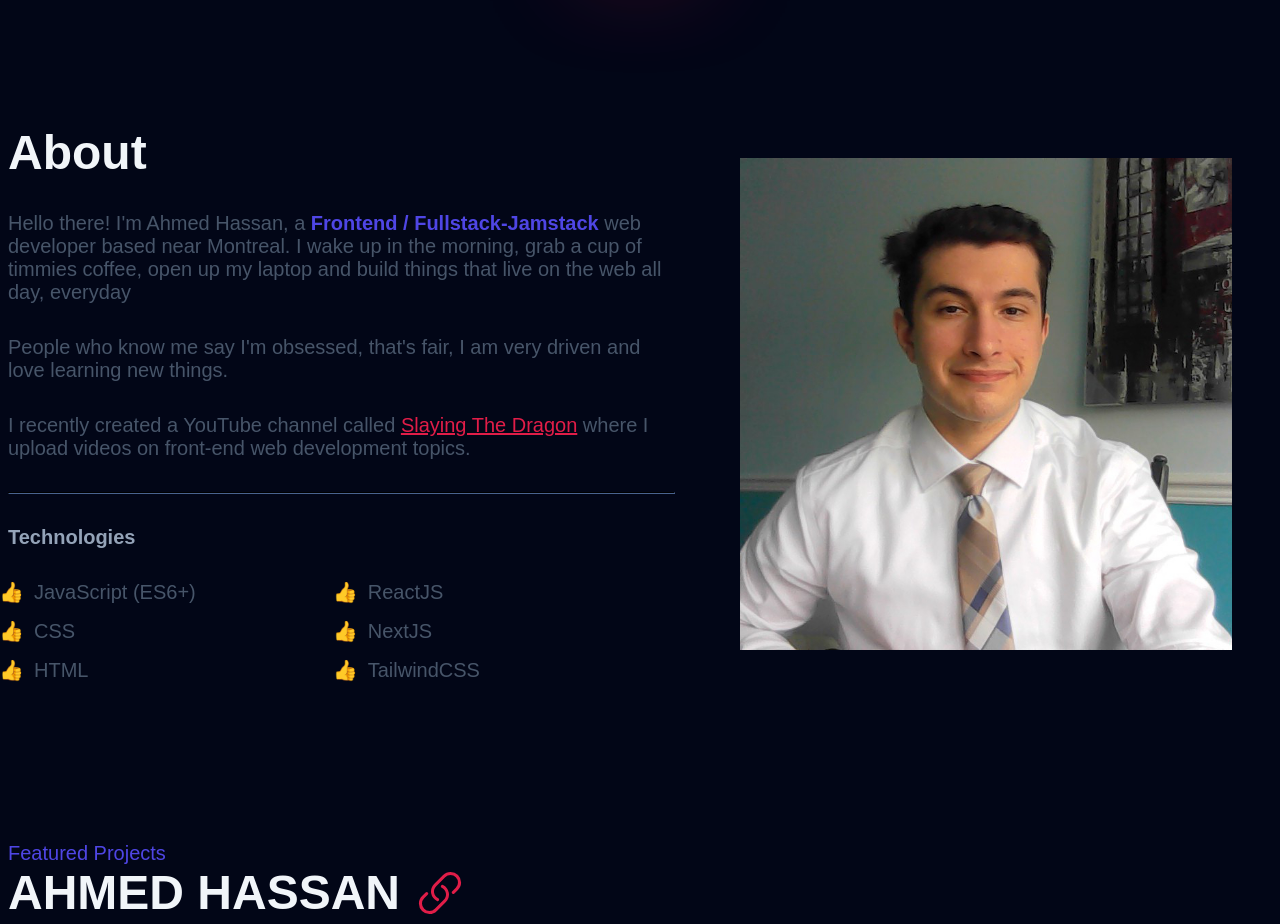
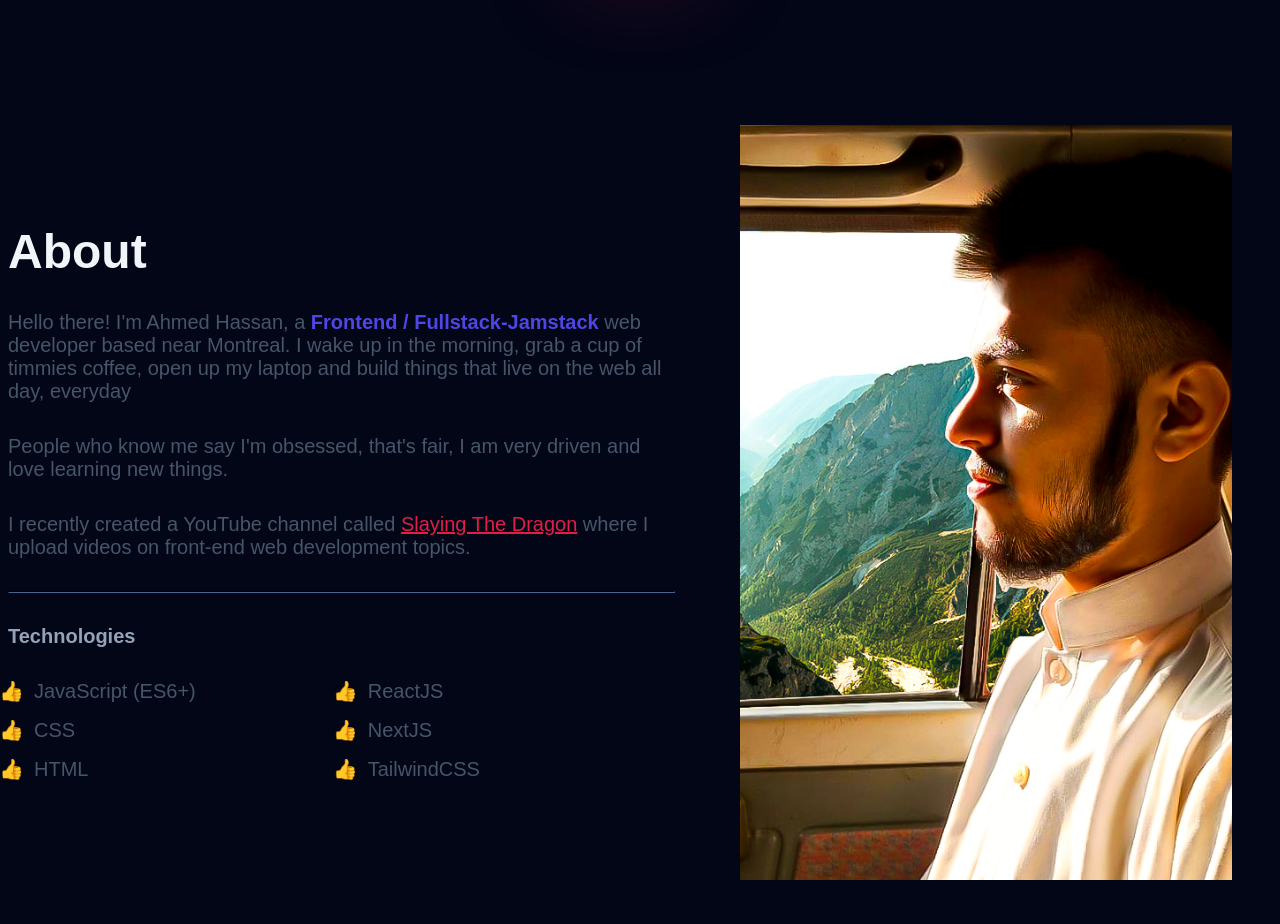
Before and after one commit to ahmed0234/Personal-Portfolio, a website built with Vite: page index.html in a window 1280 px wide. Shown: the part 780-1704 px from the top of the page. Built offline with nearby package versions, Linux system fonts and the light colour scheme; a web font is replaced by a local one.

Commit message:
Picture change

```diff
--- a/index.html
+++ b/index.html
@@ -124,7 +124,7 @@
       </div>
 
       <div class="about__img-wrapper">
-        <img class="about__img" src="/public/about.jpg" alt="IMG">
+        <img class="about__img" src="/public/IMG-20230427-WA0001.png" alt="IMG">
       </div>
 
     </section>
```
Also changed, not shown: public/IMG-20230427-WA0001.png (added).
